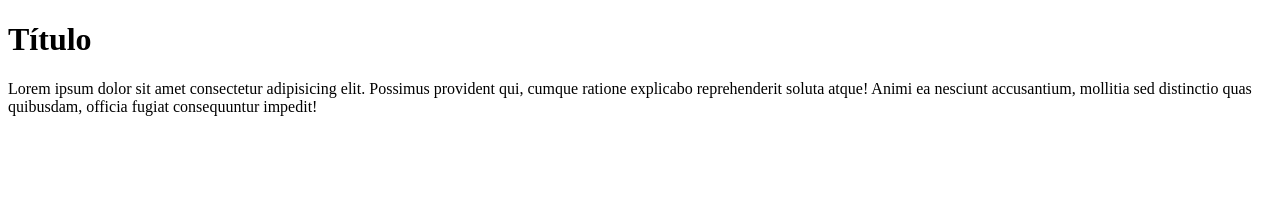
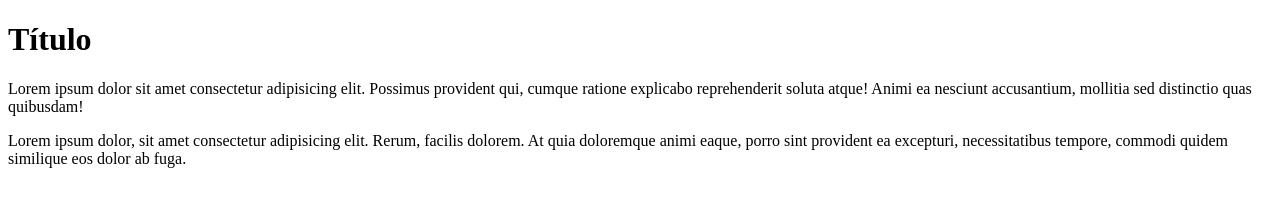
Before and after one commit to professor-wanderson-timoteo/html-css, a plain HTML site: page index.html in a window 1280 px wide. Drawn offline with Linux system fonts and the light colour scheme.

Commit message:
modificado index

```diff
--- a/index.html
+++ b/index.html
@@ -5,6 +5,7 @@
     </head>
     <body>
         <h1>Título</h1>
-        <p>Lorem ipsum dolor sit amet consectetur adipisicing elit. Possimus provident qui, cumque ratione explicabo reprehenderit soluta atque! Animi ea nesciunt accusantium, mollitia sed distinctio quas quibusdam, officia fugiat consequuntur impedit!</p>
+        <p>Lorem ipsum dolor sit amet consectetur adipisicing elit. Possimus provident qui, cumque ratione explicabo reprehenderit soluta atque! Animi ea nesciunt accusantium, mollitia sed distinctio quas quibusdam!</p>
+        <p>Lorem ipsum dolor, sit amet consectetur adipisicing elit. Rerum, facilis dolorem. At quia doloremque animi eaque, porro sint provident ea excepturi, necessitatibus tempore, commodi quidem similique eos dolor ab fuga.</p>
     </body>
 </html>
```
